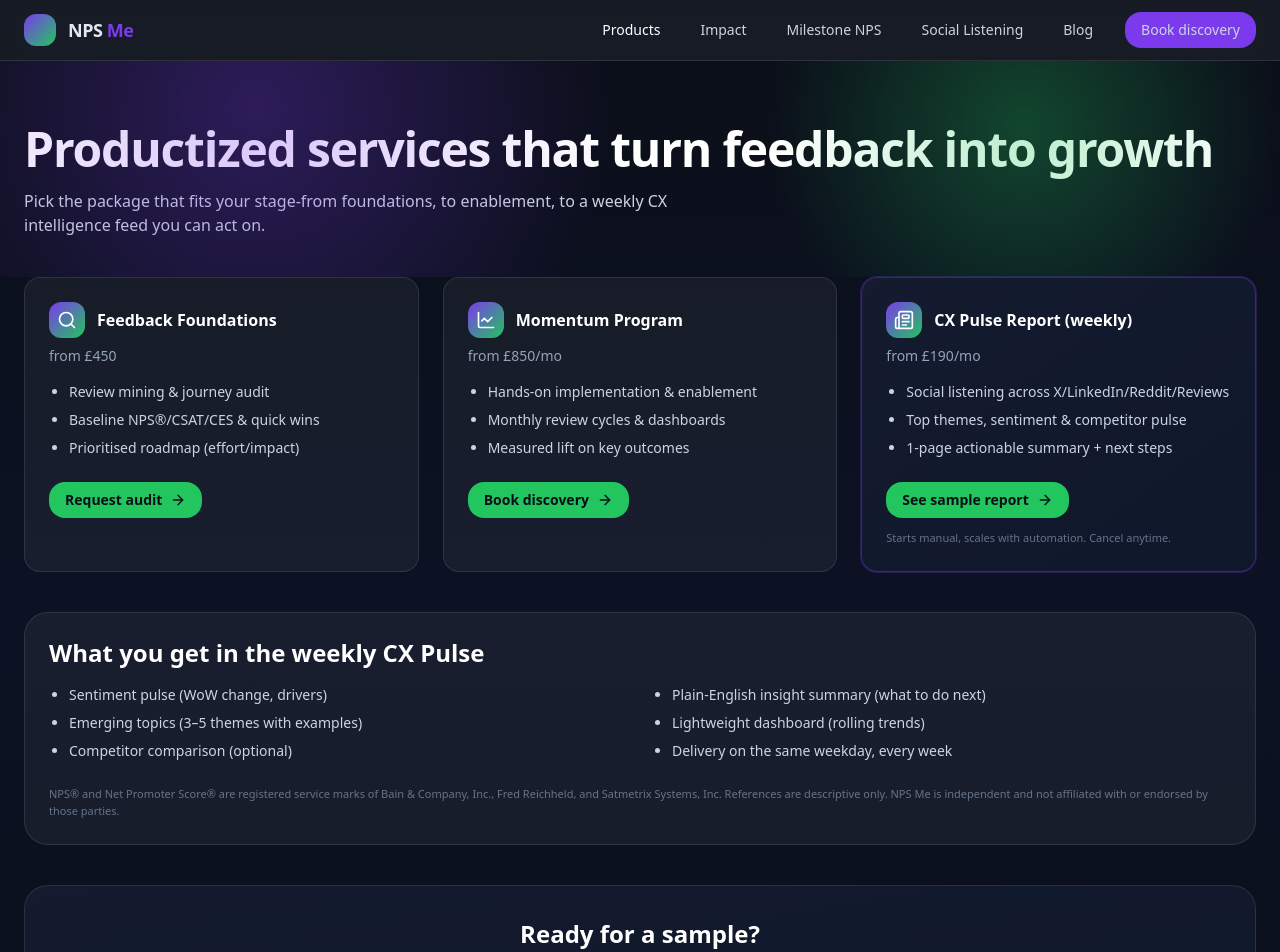
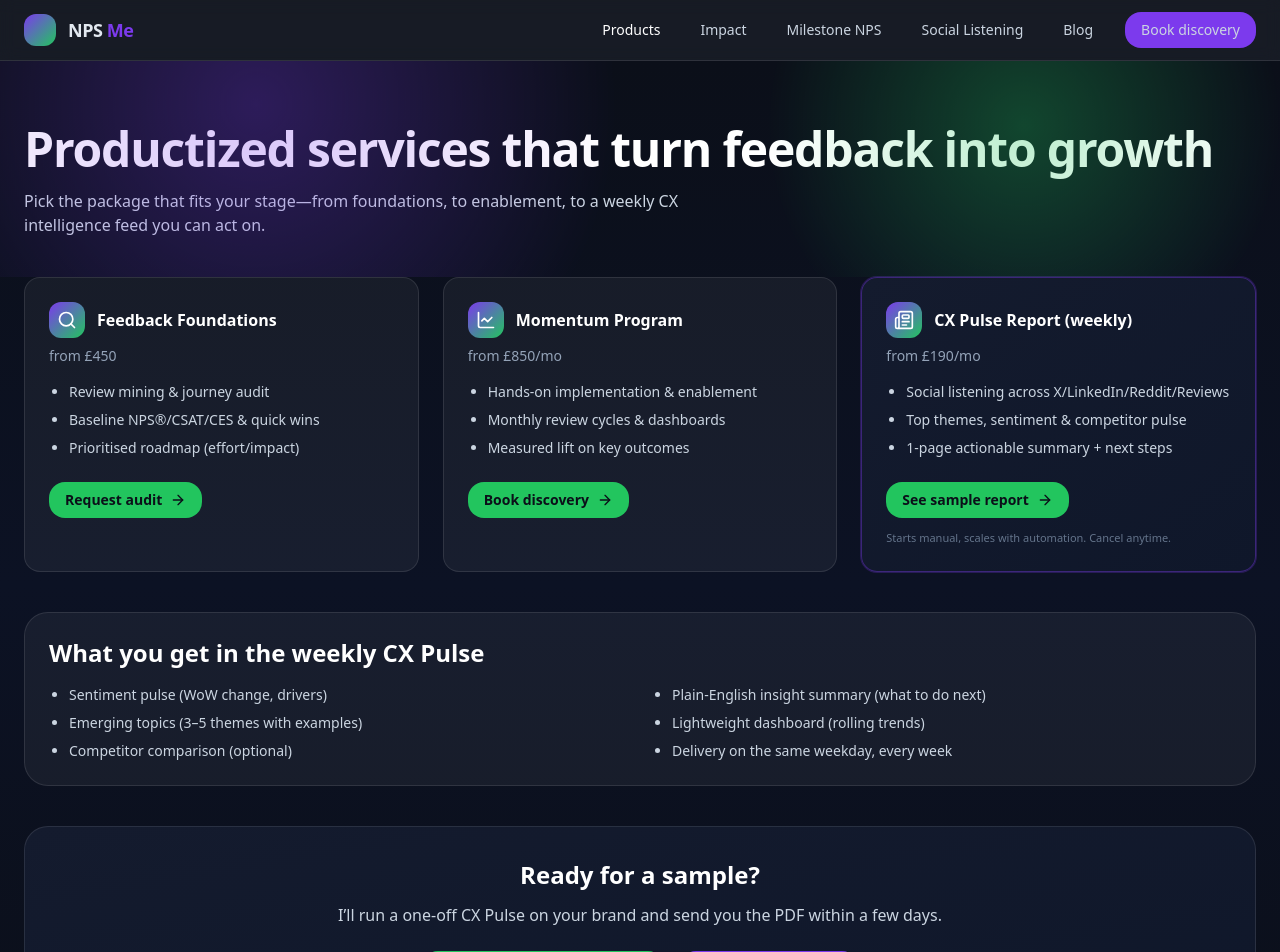
Before and after one commit to CasparRitchie/npsme-site, a React (Vite) app: page /products in a window 1280 px wide. Shown: the top 952 px of the page. Built offline with nearby package versions, Linux system fonts and the light colour scheme.

Commit message:
updated product page with booking

```diff
--- a/src/Products.jsx
+++ b/src/Products.jsx
@@ -1,16 +1,18 @@
+// src/Products.jsx
 import React from "react";
+import { Link } from "react-router-dom";
 import { ArrowRight, LineChart, Search, Newspaper } from "lucide-react";
-import Seo from "./components/Seo"
+import Seo from "./components/Seo";
 
 export default function Products() {
   return (
     <div className="min-h-screen bg-gradient-to-b from-[#0B0F19] via-[#0C1224] to-[#0B0F19] text-slate-200">
-      {/* Global Navbar is rendered by App.jsx */}
       <Seo
         path="/products"
         title="Productized CX Services: Audits, Momentum Program & Weekly CX Pulse | NPS Me"
         description="Pick a CX package to improve NPS®, reduce support load, and grow retention: Feedback Foundations, Momentum Program, and weekly CX Pulse reports."
       />
+
       {/* Hero */}
       <section className="relative overflow-hidden">
         <div className="pointer-events-none absolute inset-0 opacity-30 bg-[radial-gradient(circle_at_20%_20%,#7C3AED_0%,transparent_35%),radial-gradient(circle_at_80%_30%,#22C55E_0%,transparent_25%)]" />
@@ -19,7 +21,7 @@ export default function Products() {
             Productized services that turn feedback into growth
           </h1>
           <p className="mt-4 text-slate-300 max-w-2xl">
-            Pick the package that fits your stage-from foundations, to enablement,
+            Pick the package that fits your stage—from foundations, to enablement,
             to a weekly CX intelligence feed you can act on.
           </p>
         </div>
@@ -37,7 +39,8 @@ export default function Products() {
               "Baseline NPS®/CSAT/CES & quick wins",
               "Prioritised roadmap (effort/impact)"
             ]}
-            cta={{ label: "Request audit", href: "/#contact" }}
+            // ⬇ changed to /book
+            cta={{ label: "Request audit", href: "/book" }}
           />
 
           <ProductCard
@@ -49,7 +52,8 @@ export default function Products() {
               "Monthly review cycles & dashboards",
               "Measured lift on key outcomes"
             ]}
-            cta={{ label: "Book discovery", href: "/#contact" }}
+            // ⬇ changed to /book
+            cta={{ label: "Book discovery", href: "/book" }}
           />
 
           <ProductCard
@@ -82,11 +86,6 @@ export default function Products() {
               <li>Delivery on the same weekday, every week</li>
             </ul>
           </div>
-          <div className="mt-6 text-[11px] leading-relaxed text-slate-500">
-            NPS® and Net Promoter Score® are registered service marks of Bain &amp; Company, Inc., Fred Reichheld, and
-            Satmetrix Systems, Inc. References are descriptive only. NPS Me is independent and not affiliated with or
-            endorsed by those parties.
-          </div>
         </div>
 
         {/* CTA */}
@@ -103,13 +102,14 @@ export default function Products() {
               Email hello@npsme.com
               <ArrowRight className="h-4 w-4" />
             </a>
-            <a
-              href="/#contact"
+            {/* ⬇ changed to internal Link -> /book */}
+            <Link
+              to="/book"
               className="rounded-2xl px-6 py-3 text-sm font-semibold bg-[#7C3AED] hover:bg-[#6D28D9] transition inline-flex items-center justify-center gap-2"
             >
               Book discovery
               <ArrowRight className="h-4 w-4" />
-            </a>
+            </Link>
           </div>
         </div>
       </section>
@@ -118,6 +118,12 @@ export default function Products() {
 }
 
 function ProductCard({ icon, title, price, bullets, cta, featured = false, footnote }) {
+  const isInternal = cta?.href && cta.href.startsWith("/") && !cta.href.startsWith("//");
+  const CTA = isInternal ? Link : "a";
+  const ctaProps = isInternal
+    ? { to: cta.href }
+    : { href: cta.href, target: cta.href.startsWith("http") ? "_blank" : undefined, rel: "noreferrer" };
+
   return (
     <div
       className={
@@ -139,13 +145,15 @@ function ProductCard({ icon, title, price, bullets, cta, featured = false, footn
           <li key={b}>{b}</li>
         ))}
       </ul>
-      <a
-        href={cta.href}
+
+      <CTA
+        {...ctaProps}
         className="mt-6 inline-flex items-center gap-2 rounded-2xl px-4 py-2 text-sm font-semibold bg-[#22C55E] text-[#0B0F19] hover:bg-[#16A34A] transition"
       >
         {cta.label}
         <ArrowRight className="h-4 w-4" />
-      </a>
+      </CTA>
+
       {footnote && <p className="mt-3 text-[11px] text-slate-500">{footnote}</p>}
     </div>
   );
```
